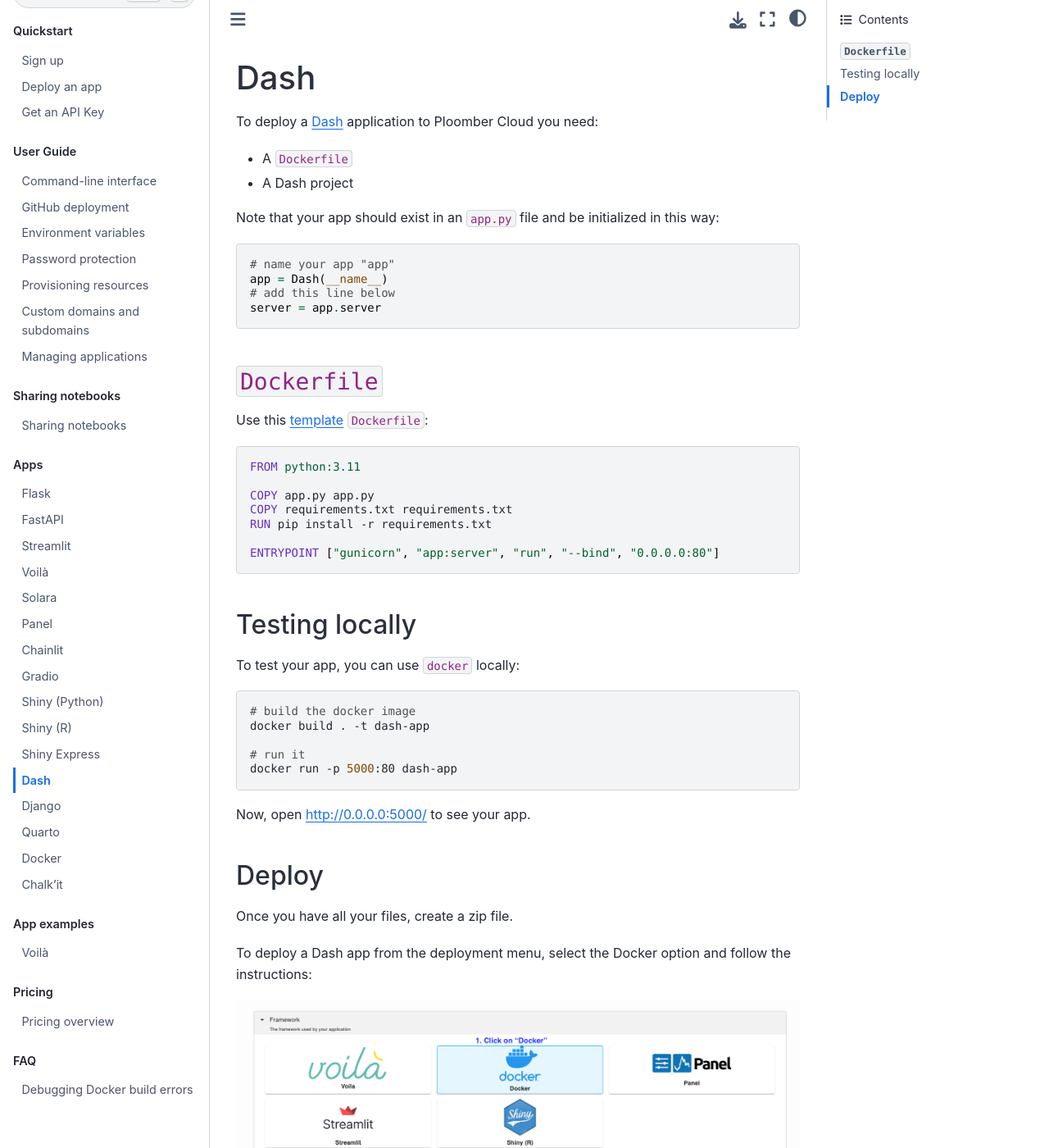
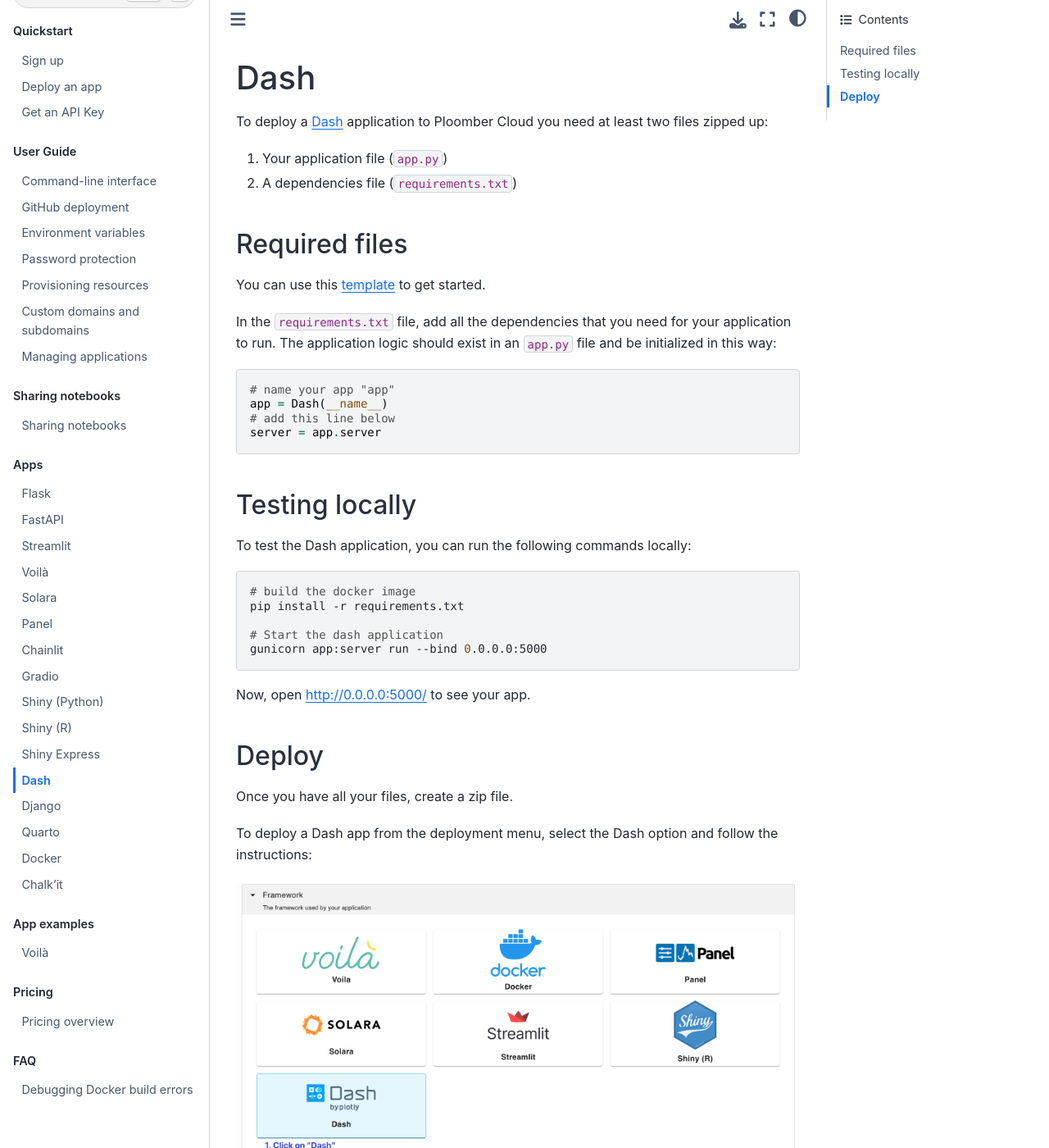
Before and after one commit to ploomber/doc, a Jupyter Book: the page built from doc/apps/dash.md, in a window 1280 px wide and 1400 px high. Shown: the whole window at 82% size. Built offline with Jupyter Book 1.0.4 settings and Sphinx 7.4.7 and the Sphinx Book theme 1.1.4, drawn with Linux system fonts in a browser that asks for light colours.

Commit message:
Update doc, zip, remove Dockerfile

````diff
--- a/doc/apps/dash.md
+++ b/doc/apps/dash.md
@@ -1,11 +1,15 @@
 # Dash
 
-To deploy a [Dash](https://dash.plotly.com/) application to Ploomber Cloud you need:
+To deploy a [Dash](https://dash.plotly.com/) application to Ploomber Cloud you need at least two files zipped up:
 
-- A `Dockerfile`
-- A Dash project
+1. Your application file (`app.py`)
+2. A dependencies file (`requirements.txt`)
 
-Note that your app should exist in an `app.py` file and be initialized in this way:
+## Required files
+
+You can use this [template](https://github.com/ploomber/doc/blob/main/examples/dash) to get started.
+
+In the `requirements.txt` file, add all the dependencies that you need for your application to run. The application logic should exist in an `app.py` file and be initialized in this way:
 
 ```python
 # name your app "app"
@@ -14,30 +18,16 @@
 server = app.server
 ```
 
-## `Dockerfile`
-
-Use this [template](https://github.com/ploomber/doc/blob/main/examples/dash/simple-app/Dockerfile) `Dockerfile`:
-
-```Dockerfile
-FROM python:3.11
-
-COPY app.py app.py
-COPY requirements.txt requirements.txt
-RUN pip install -r requirements.txt
-
-ENTRYPOINT ["gunicorn", "app:server", "run", "--bind", "0.0.0.0:80"]
-```
-
 ## Testing locally
 
-To test your app, you can use `docker` locally:
+To test the Dash application, you can run the following commands locally:
 
 ```sh
 # build the docker image
-docker build . -t dash-app
+pip install -r requirements.txt
 
-# run it
-docker run -p 5000:80 dash-app
+# Start the dash application
+gunicorn app:server run --bind 0.0.0.0:5000
 ```
 
 Now, open [http://0.0.0.0:5000/](http://0.0.0.0:5000/) to see your app.
@@ -47,6 +37,6 @@
 
 Once you have all your files, create a zip file.
 
-To deploy a Dash app from the deployment menu, select the Docker option and follow the instructions:
+To deploy a Dash app from the deployment menu, select the Dash option and follow the instructions:
 
-![](../static/docker.png)
+![](../static/dash.png)
````
Also changed, not shown: doc/static/dash.png (added), 3 other files.
